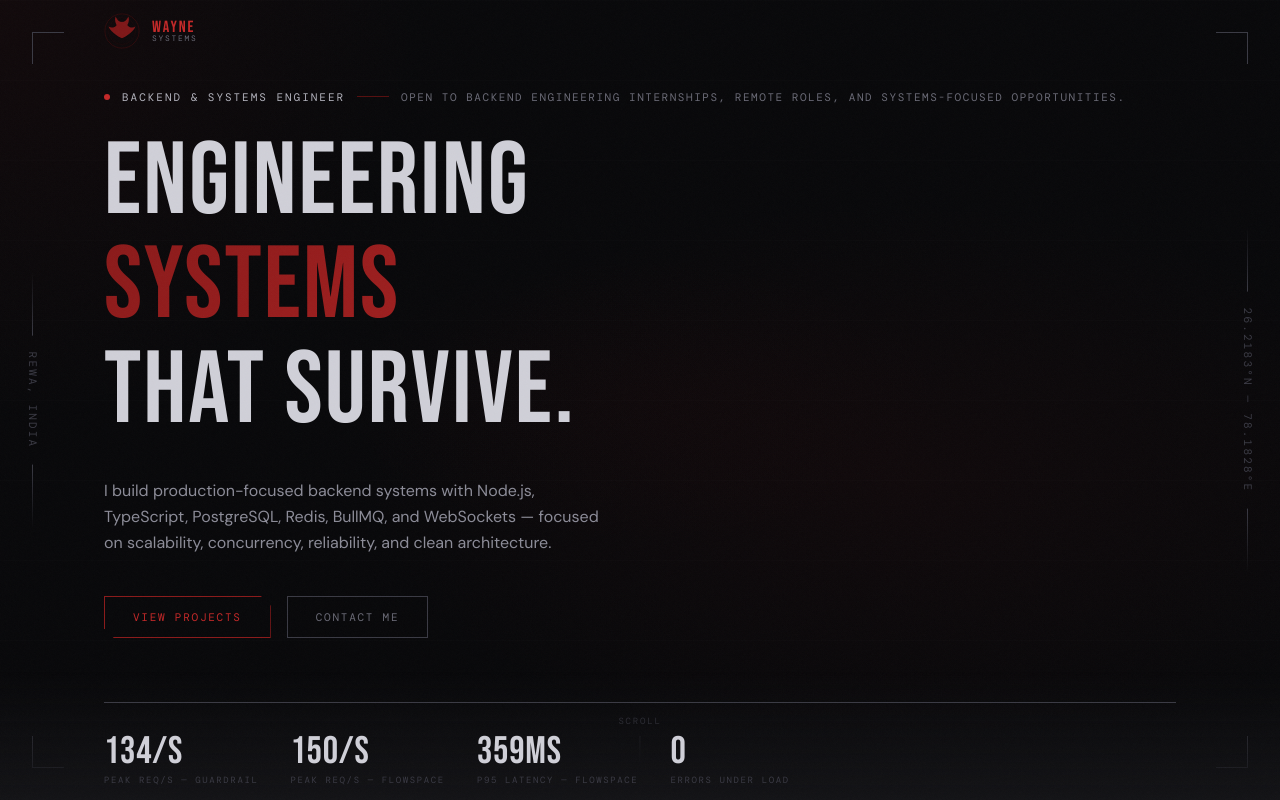
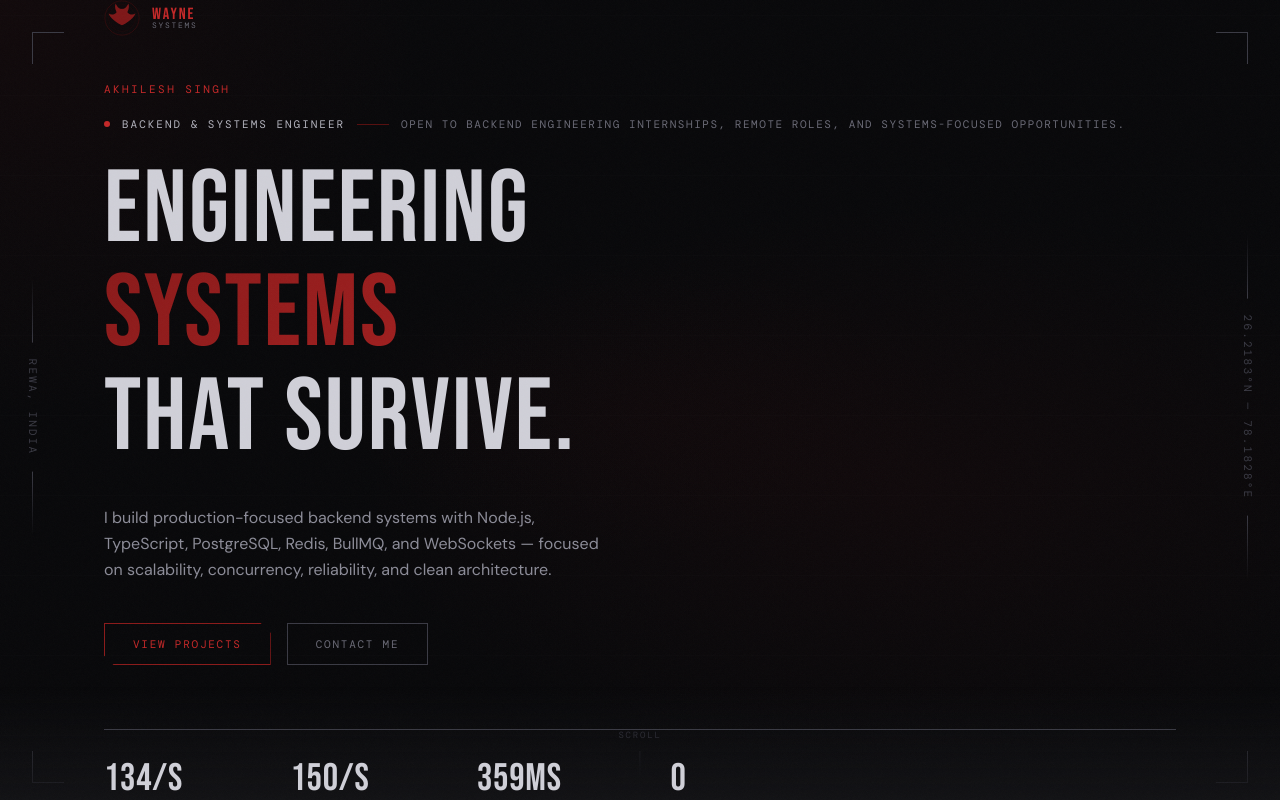
Before and after one commit to Akhilesh-Singh-0/gotham-terminal, a Next.js app: page / in a window 1280 px wide. Both pictures are taken after a click on the button "SKIP →". Shown: the top 800 px of the page. Built offline with nearby package versions, Linux system fonts and the light colour scheme; a web font is replaced by a local one.

Commit message:
feat(hero): add personal name identity above hero headline

```diff
--- a/src/components/hero/HeroSection.tsx
+++ b/src/components/hero/HeroSection.tsx
@@ -73,10 +73,15 @@ export default function HeroSection() {
         <div className="h-16 w-px" style={{ background: 'linear-gradient(to top, transparent, var(--c-dim))' }} />
       </div>
       <div className="relative z-10 max-w-6xl mx-auto px-6 md:px-10 w-full">
-        <div className={cn('mb-10 transition-all duration-700', revealed ? 'opacity-100 translate-y-0' : 'opacity-0 translate-y-4')}>
-          <Logo size={36} />
-        </div>
-        <div className={cn('flex items-center gap-3 mb-8 transition-all duration-700 delay-100', revealed ? 'opacity-100 translate-y-0' : 'opacity-0 translate-y-4')}>
+      <div className={cn('mb-10 transition-all duration-700', revealed ? 'opacity-100 translate-y-0' : 'opacity-0 translate-y-4')}>
+      <Logo size={36} />
+      </div>
+      <div className={cn('mb-4 transition-all duration-700 delay-[50ms]', revealed ? 'opacity-100 translate-y-0' : 'opacity-0 translate-y-4')}>
+      <span style={{ fontFamily: 'var(--font-mono)', fontSize: 'var(--fs-xs)', letterSpacing: '0.22em', color: 'var(--c-crimson-lit)' }}>
+      {IDENTITY.name.toUpperCase()}
+      </span>
+      </div>
+      <div className={cn('flex items-center gap-3 mb-8 transition-all duration-700 delay-100', revealed ? 'opacity-100 translate-y-0' : 'opacity-0 translate-y-4')}>
           <span className="w-1.5 h-1.5 rounded-full animate-blink" style={{ background: 'var(--c-crimson-lit)' }} />
           <span style={{ fontFamily: 'var(--font-mono)', fontSize: 'var(--fs-xs)', letterSpacing: '0.18em', color: 'var(--c-fog)' }}>
             {IDENTITY.role.toUpperCase()}
```
